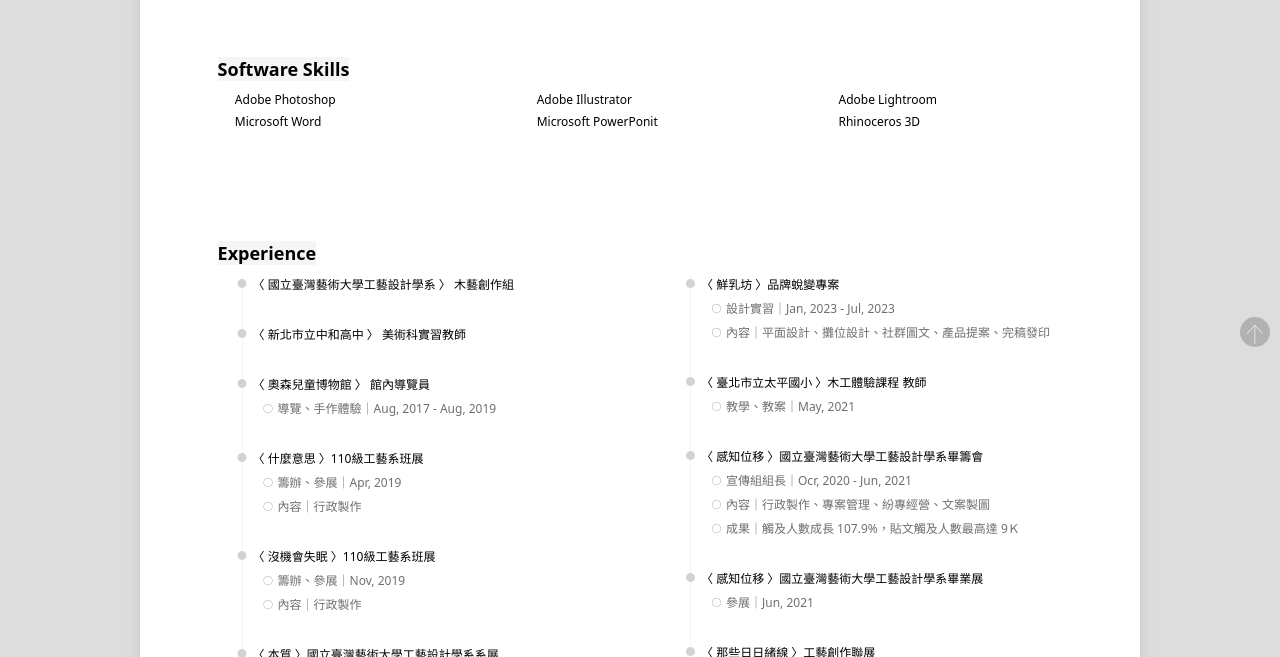
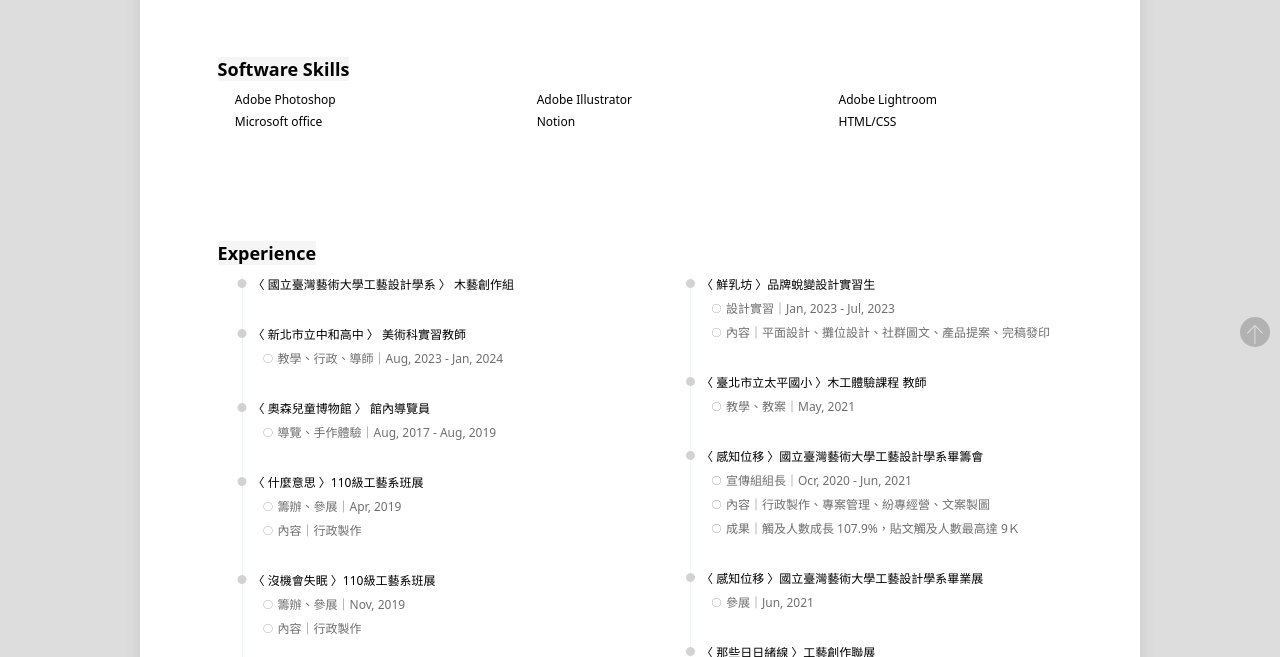
Before and after one commit to addone19999/resume, a plain HTML site: page index.html in a window 1280 px wide. Shown: the part 443-1100 px from the top of the page. Drawn offline with Linux system fonts and the light colour scheme.

Commit message:
index.html

```diff
--- a/index.html
+++ b/index.html
@@ -27,7 +27,7 @@
 
                 <h1 class="name">林佳穎 / Lin Jia Ying</h1>
                 <div class="info">
-                    based in Taipei, Taiwan. <br>國立臺灣藝術大學工藝設計學系，<br> 擅長平面設計、插畫，及立體藝術創作。
+                    based in Taipei, Taiwan. <br>國立臺灣藝術大學工藝設計學系，<br> 擅長平面設計、插畫，及立體創作。
                 </div>
                 <div class="link">
                     <a href="mailto:addone19999@gmail.com" target="_blank">
@@ -55,14 +55,12 @@
             <h2>Software Skills</h2>
 
             <ul>
-                <li>Adobe Photoshop
-                    <!-- <span>proficient</span> -->
-                </li>
+                <li>Adobe Photoshop</li>
                 <li>Adobe Illustrator </li>
                 <li>Adobe Lightroom </li>
-                <li>Microsoft Word </li>
-                <li>Microsoft PowerPonit </li>
-                <li>Rhinoceros 3D</li>
+                <li>Microsoft office </li>
+                <li>Notion </li>
+                <li>HTML/CSS</li>
             </ul>
         </div>
 
@@ -74,7 +72,10 @@
             <div class="leftbox">
                 <ul>
                     <li>〈 國立臺灣藝術大學工藝設計學系 〉 木藝創作組 </li>
-                    <li>〈 新北市立中和高中 〉 美術科實習教師 </li>
+                    <li><a href="https://drive.google.com/file/d/18RbBUg71AXLnXertoUlHCWvbgSkbyqOE/view?usp=sharing">
+                        〈 新北市立中和高中 〉 美術科實習教師 </a>
+                        <span>教學、行政、導師｜Aug, 2023 - Jan, 2024</span>
+                    </li>
                     <li>〈 奧森兒童博物館 〉 館內導覽員
                         <span>導覽、手作體驗｜Aug, 2017 - Aug, 2019</span>
                     </li>
@@ -104,7 +105,8 @@
             <div class="rightbox">
                 <ul>
                      <li>
-                        〈 鮮乳坊 〉品牌蛻變專案
+                        <a href="https://addone.notion.site/a6451e128e244724ae07511f9108f5c4?pvs=4" target="_blank">
+                        〈 鮮乳坊 〉品牌蛻變設計實習生</a>
                         <span>設計實習｜Jan, 2023 - Jul, 2023</span>
                      <span>內容｜平面設計、攤位設計、社群圖文、產品提案、完稿發印</span>
                     </li>
@@ -113,7 +115,7 @@
                         <span>教學、教案｜May, 2021</span>
                     </li>
                     <li>
-                        <a href="https://bramble-hotel-755.notion.site/b18c55b0911e451eb28ff6ccce842d08" target="_blank">
+                        <a href="https://addone.notion.site/b18c55b0911e451eb28ff6ccce842d08?pvs=4" target="_blank">
                         〈 感知位移 〉國立臺灣藝術大學工藝設計學系畢籌會
                         <span>宣傳組組長｜Ocr, 2020 - Jun, 2021</span>
                         <span>內容｜行政製作、專案管理、紛專經營、文案製圖</span>
```
